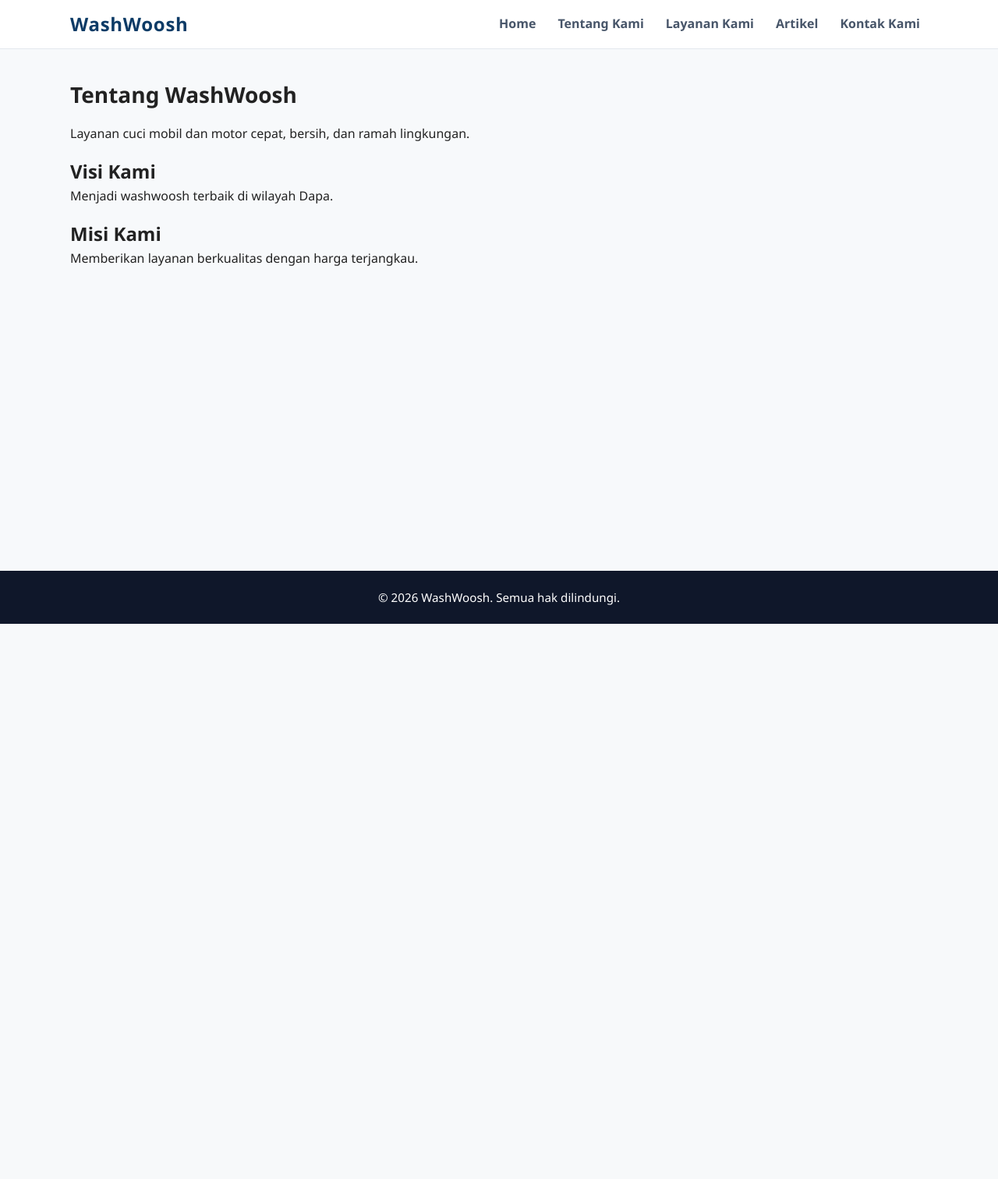
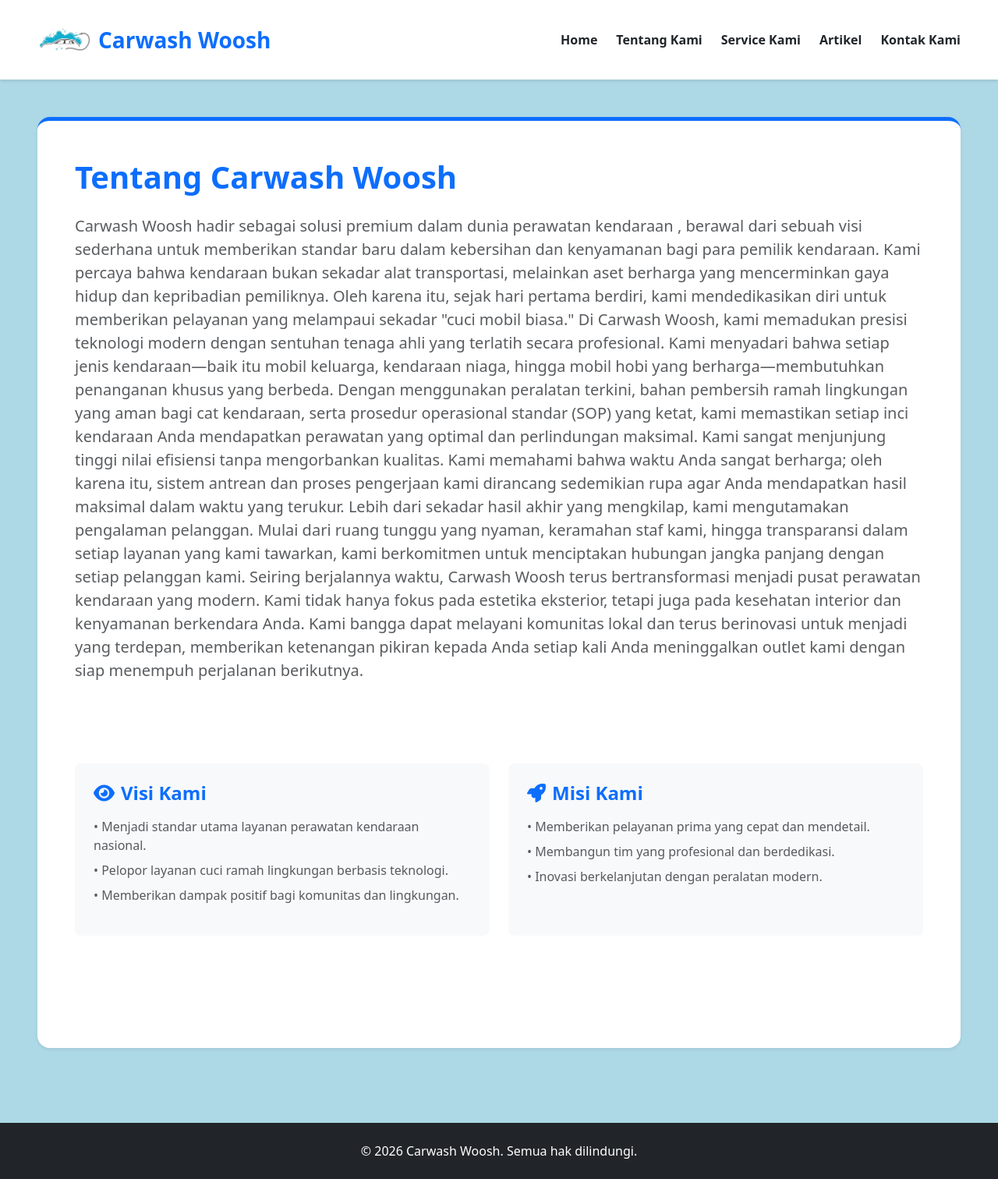
Before and after one commit to AimarHUD/Carwash-Website, a PHP site: page /Frontend/tentang.php in a window 1280 px wide. Shown: the whole page at 78% size. Before the commit the page ends 800 px from the top, so only its background shows below. Run offline with PHP 8.4, Linux system fonts and the light colour scheme; data comes from the database, SQL or seed files in the repository.

Commit message:
Menambahkan isi Tentang Kami

```diff
--- a/Frontend/tentang.php
+++ b/Frontend/tentang.php
@@ -6,38 +6,78 @@ require_once 'includes/company_data.php';
 <head>
     <meta charset="UTF-8">
     <meta name="viewport" content="width=device-width, initial-scale=1.0">
-    <title>Tentang <?= htmlspecialchars($company['nama_perusahaan'] ?? 'WashWoosh') ?></title>
-    <link rel="stylesheet" href="assets/css/style.css">
+    <title>Tentang Kami - Carwash Woosh</title>
+    <link href="https://cdn.jsdelivr.net/npm/bootstrap@5.3.0/dist/css/bootstrap.min.css" rel="stylesheet">
+    <link rel="stylesheet" href="https://cdnjs.cloudflare.com/ajax/libs/font-awesome/6.0.0/css/all.min.css">
+    <style>
+        body { background-color: #add8e6 !important; min-height: 100vh; display: flex; flex-direction: column; }
+        .site-header { background-color: #ffffff; box-shadow: 0 2px 4px rgba(0,0,0,0.1); }
+        .team-img { width: 150px; height: 150px; object-fit: cover; border: 5px solid #ffffff; box-shadow: 0 4px 10px rgba(0,0,0,0.1); }
+        .card-friendly { border-top: 5px solid #0d6efd !important; }
+    </style>
 </head>
 <body>
-    <header class="site-header">
-        <div class="container header-inner">
-            <a class="logo" href="index.php"><?= htmlspecialchars($company['nama_perusahaan'] ?? 'WashWoosh') ?></a>
-            <nav class="site-nav">
-                <a href="index.php">Home</a>
-                <a href="tentang.php">Tentang Kami</a>
-                <a href="service.php">Layanan Kami</a>
-                <a href="artikel.php">Artikel</a>
-                <a href="kontak.php">Kontak Kami</a>
+
+<header class="site-header py-3">
+    <div class="container-fluid px-5 d-flex justify-content-between align-items-center">
+        <a class="navbar-brand fw-bold fs-3 text-primary text-decoration-none d-flex align-items-center" href="index.php">
+            <img src="assets/images/logo washwoosh.png" alt="Logo" width="70" class="me-2"> Carwash Woosh
+        </a>
+
+        <nav class="site-nav d-flex gap-4 fw-semibold">
+                <a class="text-decoration-none text-dark" href="index.php">Home</a>
+                <a class="text-decoration-none text-dark" href="tentang.php">Tentang Kami</a>
+                <a class="text-decoration-none text-dark" href="service.php">Service Kami</a>
+                <a class="text-decoration-none text-dark" href="artikel.php">Artikel</a>
+                <a class="text-decoration-none text-dark" href="kontak.php">Kontak Kami</a>
             </nav>
         </div>
-    </header>
+</header>
 
-    <main class="container">
-        <section class="page-section">
-            <h1>Tentang <?= htmlspecialchars($company['nama_perusahaan'] ?? 'WashWoosh') ?></h1>
-            <p><?= htmlspecialchars($company['deskripsi'] ?? 'Perusahaan cuci kendaraan yang fokus pada kualitas, efisiensi, dan pengalaman pelanggan terbaik.') ?></p>
-            <h2>Visi Kami</h2>
-            <p><?= htmlspecialchars($company['visi'] ?? 'Menjadi pusat perawatan kendaraan populer dan tepercaya di komunitas lokal.') ?></p>
-            <h2>Misi Kami</h2>
-            <p><?= htmlspecialchars($company['misi'] ?? 'Menyediakan layanan cuci kendaraan yang nyaman, cepat, dan ramah lingkungan untuk semua pelanggan kami.') ?></p>
-        </section>
-    </main>
+<main class="py-5 flex-grow-1">
+    <div class="container-fluid px-5">
+        <!-- Deskripsi, Visi, Misi -->
+        <div class="card p-4 p-md-5 border-0 shadow-sm rounded-4 bg-white mb-5 card-friendly">
+            <h1 class="fw-bold text-primary mb-4">Tentang Carwash Woosh</h1>
+            <p class="fs-5 text-muted">Carwash Woosh hadir sebagai solusi premium dalam dunia perawatan kendaraan , berawal dari sebuah visi sederhana untuk memberikan standar baru dalam kebersihan dan kenyamanan bagi para pemilik kendaraan. Kami percaya bahwa kendaraan bukan sekadar alat transportasi, melainkan aset berharga yang mencerminkan gaya hidup dan kepribadian pemiliknya. Oleh karena itu, sejak hari pertama berdiri, kami mendedikasikan diri untuk memberikan pelayanan yang melampaui sekadar "cuci mobil biasa."
 
-    <footer class="site-footer">
-        <div class="container">
-            <p>&copy; <?= date('Y') ?> <?= htmlspecialchars($company['nama_perusahaan'] ?? 'WashWoosh') ?>. Semua hak dilindungi.</p>
+Di Carwash Woosh, kami memadukan presisi teknologi modern dengan sentuhan tenaga ahli yang terlatih secara profesional. Kami menyadari bahwa setiap jenis kendaraan—baik itu mobil keluarga, kendaraan niaga, hingga mobil hobi yang berharga—membutuhkan penanganan khusus yang berbeda. Dengan menggunakan peralatan terkini, bahan pembersih ramah lingkungan yang aman bagi cat kendaraan, serta prosedur operasional standar (SOP) yang ketat, kami memastikan setiap inci kendaraan Anda mendapatkan perawatan yang optimal dan perlindungan maksimal.
+
+Kami sangat menjunjung tinggi nilai efisiensi tanpa mengorbankan kualitas. Kami memahami bahwa waktu Anda sangat berharga; oleh karena itu, sistem antrean dan proses pengerjaan kami dirancang sedemikian rupa agar Anda mendapatkan hasil maksimal dalam waktu yang terukur. Lebih dari sekadar hasil akhir yang mengkilap, kami mengutamakan pengalaman pelanggan. Mulai dari ruang tunggu yang nyaman, keramahan staf kami, hingga transparansi dalam setiap layanan yang kami tawarkan, kami berkomitmen untuk menciptakan hubungan jangka panjang dengan setiap pelanggan kami.
+
+Seiring berjalannya waktu, Carwash Woosh terus bertransformasi menjadi pusat perawatan kendaraan yang modern. Kami tidak hanya fokus pada estetika eksterior, tetapi juga pada kesehatan interior dan kenyamanan berkendara Anda. Kami bangga dapat melayani komunitas lokal dan terus berinovasi untuk menjadi yang terdepan, memberikan ketenangan pikiran kepada Anda setiap kali Anda meninggalkan outlet kami dengan siap menempuh perjalanan berikutnya.
+            </p></p>
+
+
+<div class="row mt-5 g-4 mb-5 pb-5">
+    <div class="col-md-6">
+        <div class="bg-light p-4 rounded-3 h-100">
+            <h4 class="fw-bold text-primary"><i class="fas fa-eye me-2"></i>Visi Kami</h4>
+            <ul class="list-unstyled mt-3 text-muted">
+                <li class="mb-2">• Menjadi standar utama layanan perawatan kendaraan nasional.</li>
+                <li class="mb-2">• Pelopor layanan cuci ramah lingkungan berbasis teknologi.</li>
+                <li>• Memberikan dampak positif bagi komunitas dan lingkungan.</li>
+            </ul>
         </div>
-    </footer>
+    </div>
+    <div class="col-md-6">
+        <div class="bg-light p-4 rounded-3 h-100">
+            <h4 class="fw-bold text-primary"><i class="fas fa-rocket me-2"></i>Misi Kami</h4>
+            <ul class="list-unstyled mt-3 text-muted">
+                <li class="mb-2">• Memberikan pelayanan prima yang cepat dan mendetail.</li>
+                <li class="mb-2">• Membangun tim yang profesional dan berdedikasi.</li>
+                <li>• Inovasi berkelanjutan dengan peralatan modern.</li>
+            </ul>
+        </div>
+    </div>
+</div>
+
+</main>
+
+<footer class="bg-dark text-white py-4 mt-auto text-center">
+    <p class="mb-0">&copy; <?= date('Y') ?> Carwash Woosh. Semua hak dilindungi.</p>
+</footer>
+
+<script src="https://cdn.jsdelivr.net/npm/bootstrap@5.3.0/dist/js/bootstrap.bundle.min.js"></script>
 </body>
 </html>
```
Also changed, not shown: Frontend/artikel.php (+7 -20 lines).
